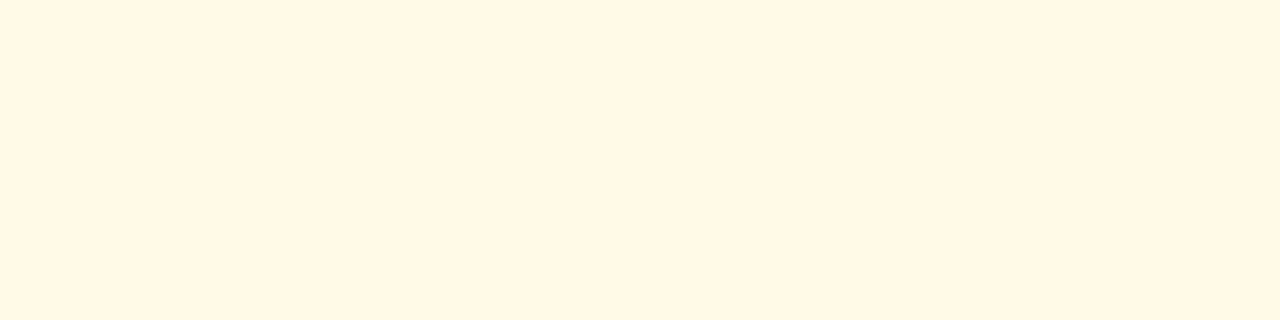
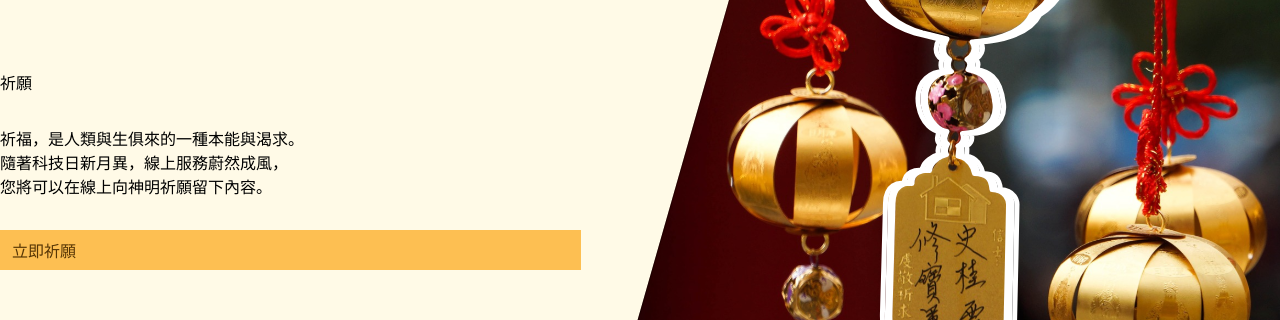
Before and after one commit to chingyeeee/BOBIO, a React (Vite) app: page / in a window 1280 px wide. Shown: the part 857-1177 px from the top of the page. Before the commit the page ends 836 px from the top, so only its background shows below. Built offline with nearby package versions, Linux system fonts and the light colour scheme; a web font is replaced by a local one.

Commit message:
add introduction section

```diff
--- a/src/assets/components/pages/Homepage.jsx
+++ b/src/assets/components/pages/Homepage.jsx
@@ -1,9 +1,39 @@
 import { FullBanner } from "../banner/FullBanner";
+import PrayImage from "../../images/homepage/intro_pray.svg";
+import DrawLotsImage from "../../images/homepage/intro_draw_lots.svg";
+import { Button } from "../common/Button";
+
+const Introduction = ({
+  direction = "row",
+  img,
+  alt,
+  title,
+  content,
+  btnText,
+}) => {
+  return (
+    <div className={`flex ${direction} items-center`}>
+      <div className="flex flex-col gap-8 flex-1 justify-center">
+        <h3>祈願</h3>
+        <p>
+          祈福，是人類與生俱來的一種本能與渴求。
+          <br />
+          隨著科技日新月異，線上服務蔚然成風，
+          <br />
+          您將可以在線上向神明祈願留下內容。
+        </p>
+        <Button text={"立即祈願"} />
+      </div>
+      <img src={PrayImage} alt="立即祈願" />
+    </div>
+  );
+};
 
 export const Homepage = () => {
   return (
     <>
       <FullBanner slogan={"用BOBIO就有庇佑"} />
+      <Introduction />
     </>
   );
 };
```
